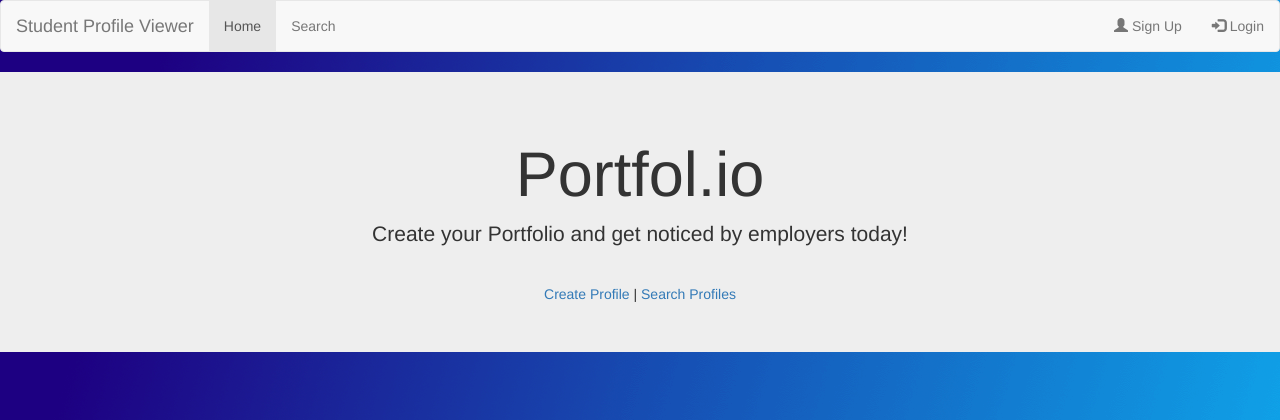
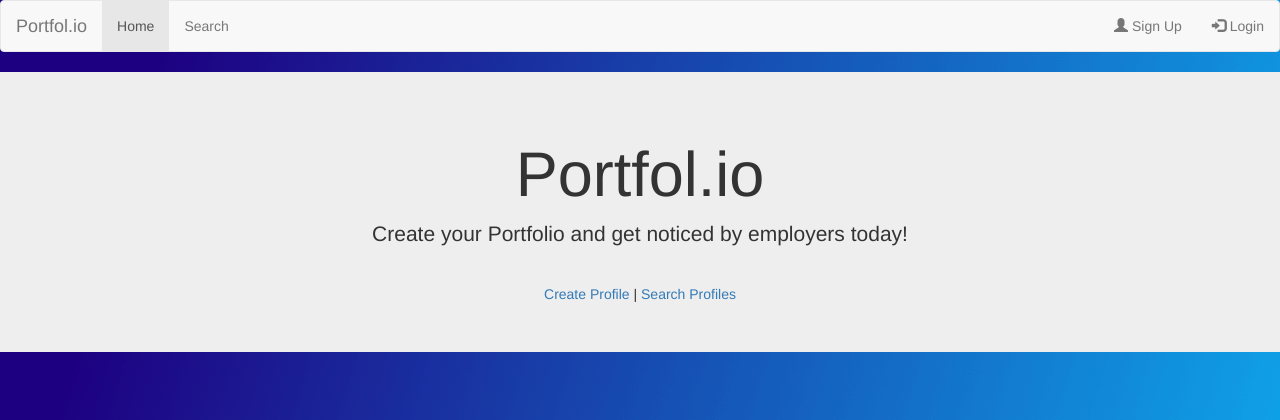
Before and after one commit to Bradon-Lodwick/cloud-computing-final, a Flask app: page / in a window 1280 px wide. Shown: the top 420 px of the page. Run offline with Flask 2, Linux system fonts and the light colour scheme; parts of the project's set-up code (start-up, migrations or seed data) failed here and were passed over; some libraries are stand-ins or nearby versions.

Commit message:
Added Portfol.io branding to layout.html

```diff
--- a/templates/layout.html
+++ b/templates/layout.html
@@ -2,7 +2,9 @@
 <html lang="en">
 <head>
     <meta charset="UTF-8">
-    <title>{% block title %}{% endblock %} | Student Profile Viewer</title>
+    <title>{% block title %}{% endblock %} | Portfol.io</title>
+
+    <link rel="shortcut icon" href="{{ url_for('static', filename='images/favicon.png') }}">
 
     <!-- Latest compiled and minified CSS -->
     <link rel="stylesheet" href="https://maxcdn.bootstrapcdn.com/bootstrap/3.4.0/css/bootstrap.min.css">
@@ -19,7 +21,7 @@
 <nav class="navbar navbar-default">
     <div class="container-fluid">
         <div class="navbar-header">
-            <a class="navbar-brand" href="{{ url_for('home') }}">Student Profile Viewer</a>
+            <a class="navbar-brand" href="{{ url_for('home') }}">Portfol.io</a>
         </div> <ul class="nav navbar-nav">
             {% if request.path == url_for('home') %}
             <li class="active"><a href="{{ url_for('home') }}">Home</a></li>
```
Also changed, not shown: static/images/favicon.png (added).
